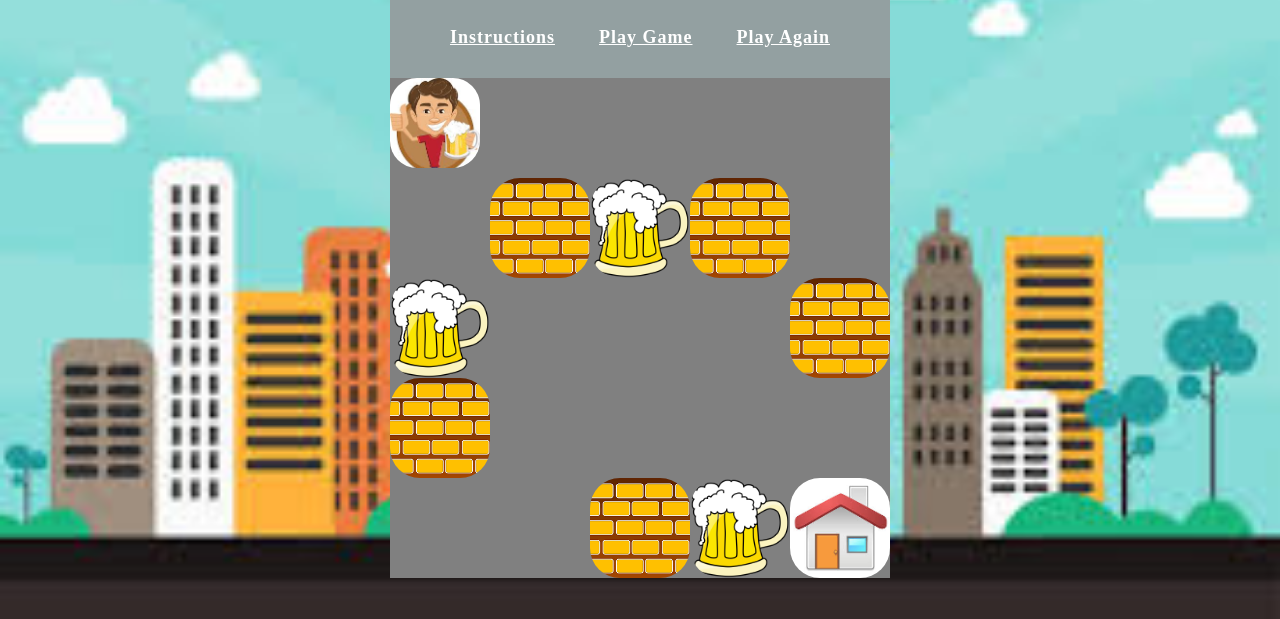
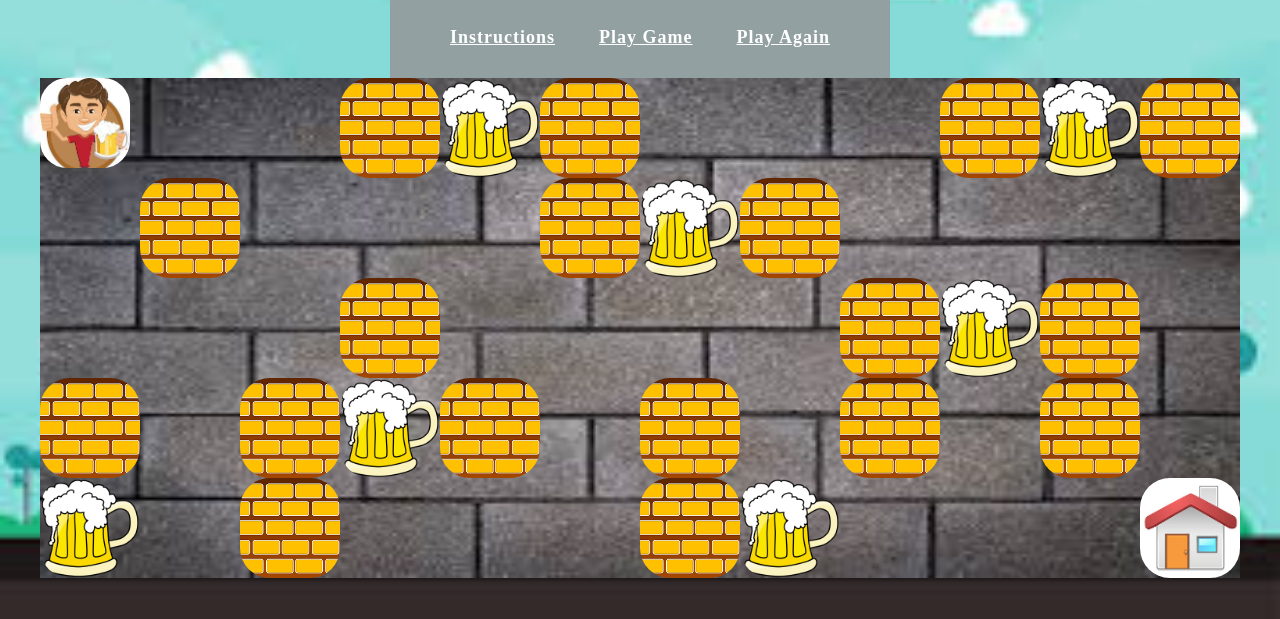
Before and after one commit to steelos35/Beer-run, a plain HTML site: page index.html in a window 1280 px wide. Shown: the part 157-776 px from the top of the page. Drawn offline with Linux system fonts and the light colour scheme; files whose address does not match are found by name; a web font is replaced by a local one.

Commit message:
expanded board to 5x12 with gameboard image and expanded gameoverpage

```diff
--- a/index.html
+++ b/index.html
@@ -26,7 +26,10 @@
 
     <div class='directions'></div>
 
-    <div class="gameBoard"></div>
+    <div class="gameBoard">
+        <img src="/Users/albertsalazar/beer-run/images/street.jpeg" style="margin:auto;width:100%;height:500px;display:block;background-size:100% 65%;" />
+
+    </div>
 
     <div class="restart"></div>
 
--- a/script.js
+++ b/script.js
@@ -16,10 +16,26 @@ renderPlayer();
 const walls = [
   {x: 0, y: 3},
   {x: 1, y: 1},
+  {x: 2, y: 3},
   {x: 2, y: 4},
-  {x: 3, y: 1},
-  {x: 4, y: 2},
-
+  {x: 3, y: 0},
+  {x: 3, y: 2},
+  {x: 4, y: 3},
+  {x: 5, y: 0},
+  {x: 5, y: 1},
+  {x: 6, y: 3},
+  {x: 6, y: 4},
+  {x: 7, y: 1},
+  {x: 8, y: 2},
+  {x: 8, y: 3},
+  {x: 9, y: 0},
+  {x: 10, y: 2},
+  {x: 10, y: 3},
+  {x: 11, y: 0},
+  // {x: 11, y: 1},
+  // {x: 11, y: 2},
+  // {x: 11, y: 3},
+  // {x: 11, y: 4},
 ];
 
 const renderWall = () => {
@@ -37,9 +53,13 @@ renderWall();
 
 
 const beers = [
-  {x: 0, y: 2},
-  {x: 2, y: 1},
-  {x: 3, y: 4},
+  {x: 0, y: 4},
+  {x: 3, y: 3},
+  {x: 4, y: 0},
+  {x: 6, y: 1},
+  {x: 7, y: 4},
+  {x: 9, y: 2},
+  {x: 10, y: 0},
 ];
 
 
@@ -65,7 +85,7 @@ renderBeer();
 
 
 const home =
-{x:4, y:4 }
+{x:11, y:4 };
 
 
 const renderHome = () => {
@@ -132,7 +152,7 @@ const moveDown = () => {
 
 
 const isCoordinateInGrid = (x,y) => {
-  if (x < 0 || y < 0 || x > 4 || y > 4){
+  if (x < 0 || y < 0 || x > 11 || y > 4){
     return false;
 
   }
@@ -159,11 +179,12 @@ const canMoveTo = (x,y) => {
   if (isThereAWall(x,y)) {
     return false;
   }
-  if (isThisHome(x,y) && score < 3){
+  if (isThisHome(x,y) && score < 7) {
     return false;
   }
   return true;
 }
+
 
 var score = 0;
 
@@ -202,6 +223,9 @@ const isThisHome = (x,y) => {
 
 
 
+
+
+
 const displayWinMessage = () => {
   // Only display one win message.
   if (document.querySelector('.win-message') !== null) {
@@ -211,11 +235,8 @@ const displayWinMessage = () => {
   winMessageElement.className = 'win-message';
   winMessageElement.innerHTML = '';
   document.querySelector('.gameBoard').appendChild(winMessageElement);
+  console.log('gameover')
 };
-
-
-
-
 
 const movePlayerTo = (x,y) => {
   const character = document.querySelector('.player');
@@ -225,8 +246,8 @@ const displayWinMessage = () => {
     removeBeer(x,y);
     renderBeer();
   }
-     if (isThisHome(x,y) && score === 3) {
+  if (isThisHome(x,y) && score === 7) {
     displayWinMessage();
   }
 
-    }
+};
--- a/style.css
+++ b/style.css
@@ -64,6 +64,14 @@ a {
 
 }
 
+/* .directions{
+
+}
+
+
+.restart{
+
+} */
 
 .box {
           background-color: #444;
@@ -72,6 +80,8 @@ a {
           padding: 20px;
           font-size: 150%;
         }
+
+
 
 
 
@@ -85,26 +95,30 @@ a {
                    font: white;
                    font-weight: 700;
                    font-size: 4rem;
-            background-image: url(/Users/albertsalazar/beer-run/images/game-over.png);
-          } */
-        position: relative;
+                   background-image: url(/Users/albertsalazar/beer-run/images/game-over.png); */
+
+               position: absolute;
                width: 100%;
                height: 800px;
                background-image: url(/Users/albertsalazar/beer-run/images/game-over.png);
                background-repeat: no-repeat;
                background-size: 100% 65%;
+               left: 0;
+                top: 0;
+                right: 0;
+                bottom: 0;
                }
-
-
 .gameBoard {
-        position: relative;
-        width: 500px;
+            background: url(/Users/albertsalazar/beer-run/images/street.jpeg);
+            background-repeat: no-repeat;
+            position:relative;
+            width: 1200px;
             height: 500px;
             background-color: grey;
             position: absolute;
             left: 0;
             right: 0;
-        margin: auto
+            margin: auto;
         }
 
 .player {
```
Also changed, not shown: images/cartoon-city5.jpeg (added), images/street.jpeg (added). Lines whose indentation alone changed are shown as unchanged.
